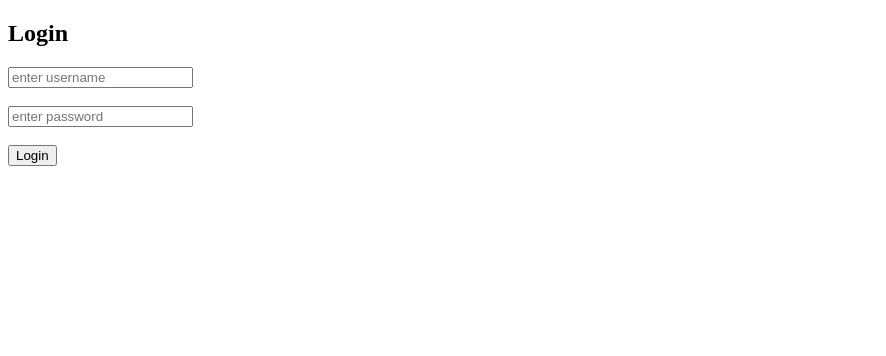
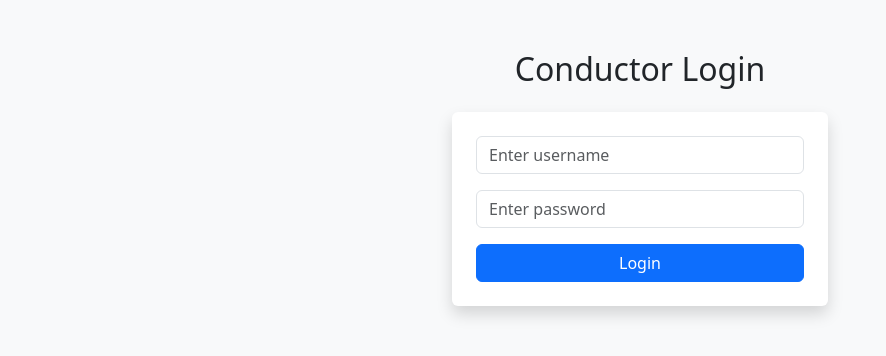
Before and after one commit to Baskar245/kc-83, a Flask app: page /login in a window 1280 px wide. Shown: the top 356 px of the page, without its empty margins (0-886 px from the left). Run offline with Flask 3, Linux system fonts and the light colour scheme.

Commit message:
Update login.html

```diff
--- a/templates/login.html
+++ b/templates/login.html
@@ -1,13 +1,30 @@
 <!DOCTYPE html>
-<html>
-<head><title>Conductor Login</title></head>
+<html lang="en">
+<head>
+  <meta charset="UTF-8" />
+  <meta name="viewport" content="width=device-width, initial-scale=1.0" />
+  <title>Conductor Login</title>
+  <link href="https://cdn.jsdelivr.net/npm/bootstrap@5.3.0/dist/css/bootstrap.min.css" rel="stylesheet" />
+  <style>
+    body {
+      background-color: #f8f9fa;
+    }
+    .login-container {
+      max-width: 400px;
+      margin: 50px auto;
+    }
+  </style>
+</head>
 <body>
-  <h2>Login</h2>
-  <form method="POST">
-    <input type="text" name="username" placeholder="enter username" required><br><br>
-    <input type="password" name="password" placeholder="enter password" required><br><br>
-    <button type="submit">Login</button>
-  </form>
+
+  <div class="container login-container">
+    <h2 class="text-center mb-4">Conductor Login</h2>
+    <form method="POST" class="p-4 bg-white shadow rounded">
+      <input type="text" name="username" class="form-control mb-3" placeholder="Enter username" required>
+      <input type="password" name="password" class="form-control mb-3" placeholder="Enter password" required>
+      <button type="submit" class="btn btn-primary w-100">Login</button>
+    </form>
+  </div>
 
 </body>
 </html>
```
